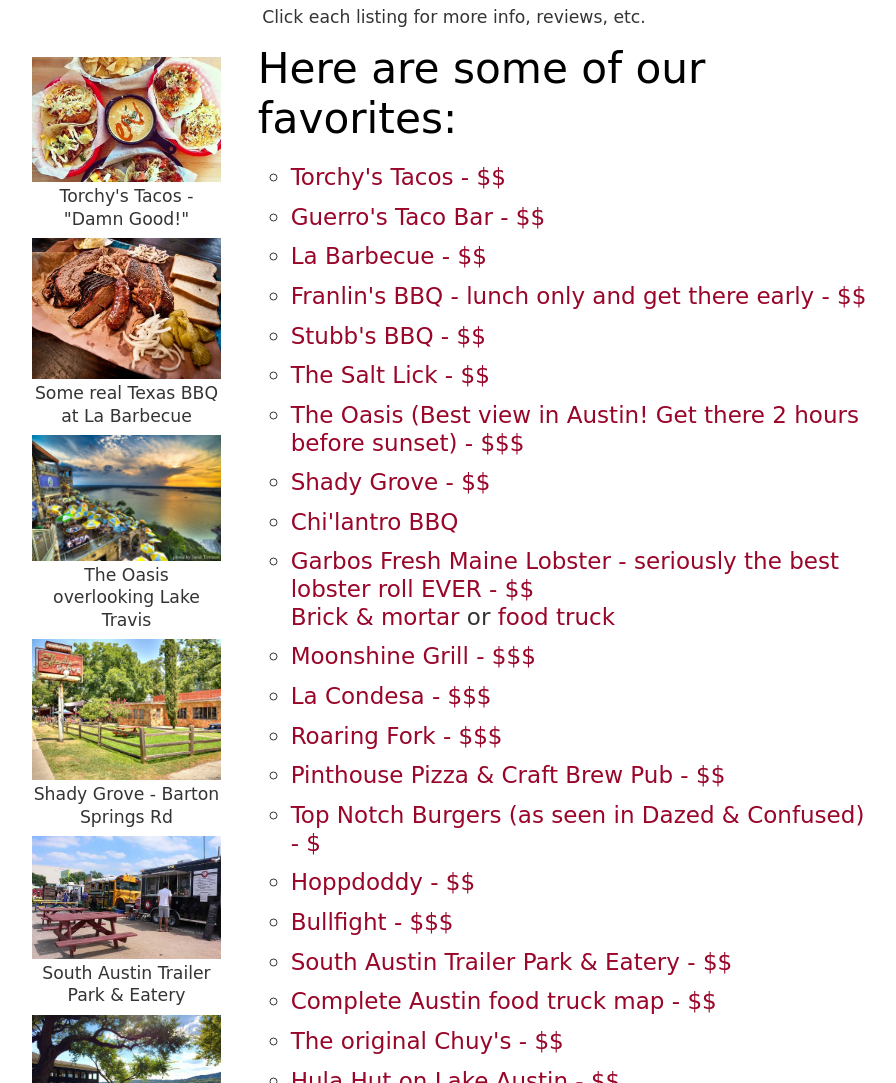
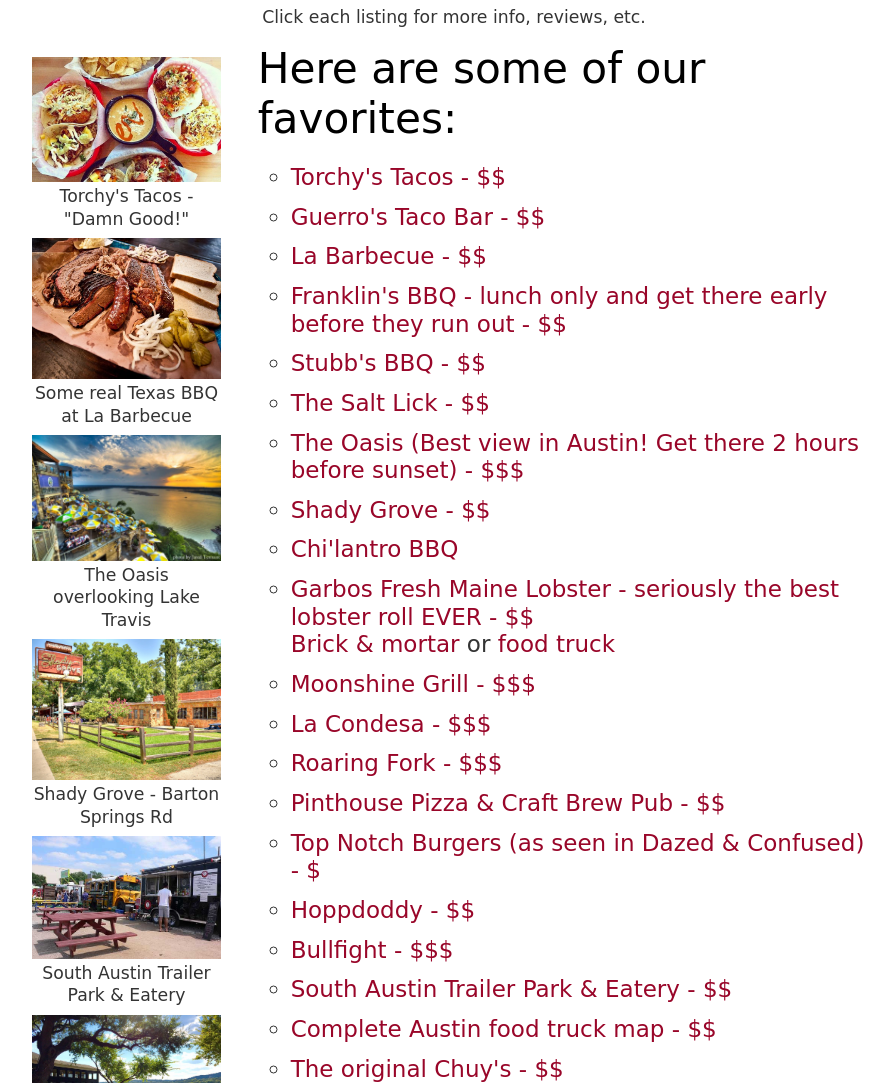
Before and after one commit to ErinSegers/wedding_site, a website: page public/html/index.html at #!/atx in a window 1280 px wide. Shown: the part 5174-6257 px from the top of the page, without its empty margins (186-1082 px from the left). Drawn offline with nearby package versions, Linux system fonts and the light colour scheme; some packages are replaced by stand-ins of ours; files that its build step writes are made by us from their sources; a script that the page names is missing; files whose address does not match are found by name; a web font is replaced by a local one.

Commit message:
fixes typos

```diff
--- a/public/html/views/atx.html
+++ b/public/html/views/atx.html
@@ -463,7 +463,7 @@
             </li>
             <li>
               <a href="https://franklinbarbecue.com/" target="_blank">
-                Franlin's BBQ - lunch only and get there early - $$
+                Franklin's BBQ - lunch only and get there early before they run out - $$
               </a>
             </li>
             <li>
```
Also changed, not shown: public/html/views/home.html (+1 -1 lines).
